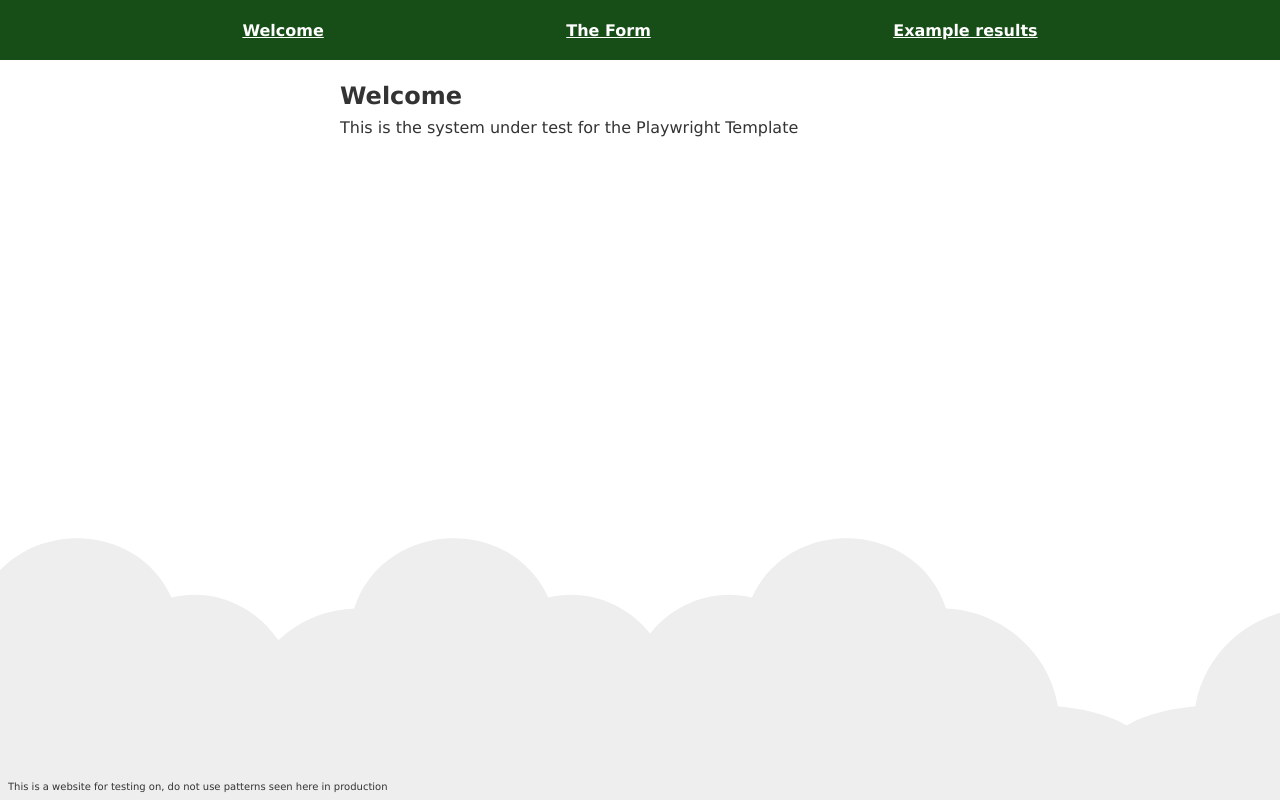
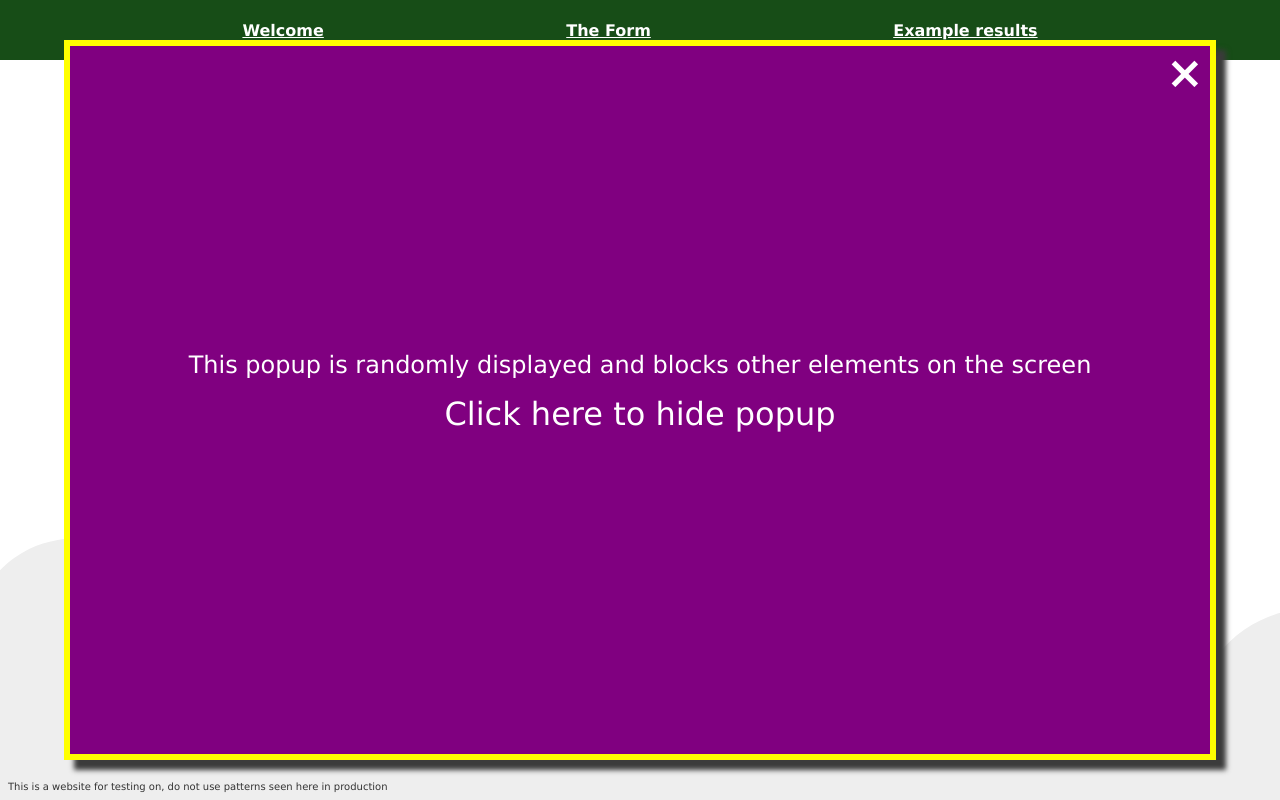
Before and after one commit to UKHO/playwright-template, an Angular app: page /welcome in a window 1280 px wide. Built offline with nearby package versions, Linux system fonts and the light colour scheme.

Commit message:
Added popup and basepage

```diff
--- a/src/app/app.component.html
+++ b/src/app/app.component.html
@@ -2,6 +2,11 @@
 
 <div class="content" role="main">
   <router-outlet></router-outlet>
+</div>
+<div *ngIf="showPopup" class="fullscreenpopup">
+  <span class="close" (click)='closePopup()'>&times;</span>
+  <p>This popup is randomly displayed and blocks other elements on the screen</p>
+  <a (click)='closePopup()'>Click here to hide popup</a>
 </div>
 
 <footer>
--- a/src/app/app.component.scss
+++ b/src/app/app.component.scss
@@ -0,0 +1,51 @@
+.fullscreenpopup {
+    background-color: purple;
+    height: 90vh;
+    width: 90vw;
+    position: absolute;
+    top: 5vh;
+    left: 5vw;
+
+    display: flex;
+    justify-content: center;
+    align-items: center;
+    flex-direction: column;
+    padding: 5vh;
+
+    border-style: solid;
+    border-width: 0.5vw;
+    border-color: yellow;
+
+    box-shadow: 10px 10px 5px rgb(59, 59, 59);
+}
+
+.fullscreenpopup > p {
+    color: white;
+    font-size: x-large;
+}
+
+.fullscreenpopup > a {
+    color: white;
+    font-size: xx-large;
+    margin: 2vh;
+}
+
+.fullscreenpopup > a:hover {
+    color: grey;
+    cursor: pointer;
+}
+
+.close {
+    position: absolute;
+    top: 0;
+    right: 0.5vw;
+
+    font-size: 45px;
+    font-weight: 600;
+    color: white;
+}
+
+.close:hover {
+    color: grey;
+    cursor: pointer;
+}
--- a/src/app/app.component.ts
+++ b/src/app/app.component.ts
@@ -1,10 +1,20 @@
-import { Component } from '@angular/core';
+import { Component, OnInit } from '@angular/core';
 
 @Component({
   selector: 'app-root',
   templateUrl: './app.component.html',
   styleUrls: ['./app.component.scss']
 })
-export class AppComponent {
+export class AppComponent implements OnInit{
   title = 'SystemUnderTest';
+  showPopup: boolean = false;
+
+  ngOnInit(): void {
+    this.showPopup = true; //Math.random() < 0.5;
+  }
+
+  closePopup(): void {
+    this.showPopup = false;
+  }
+
 }
```
Also changed, not shown: tests/page-object-model/basepage.ts (added, +23 -0 lines), tests/page-object-model/formpage.ts (+6 -4 lines), tests/page-object-model/homepage.ts (+6 -4 lines), tests/page-object-model/resultsPage.ts (+6 -5 lines), 1 other file (tests, documents, lock files or other folders).
